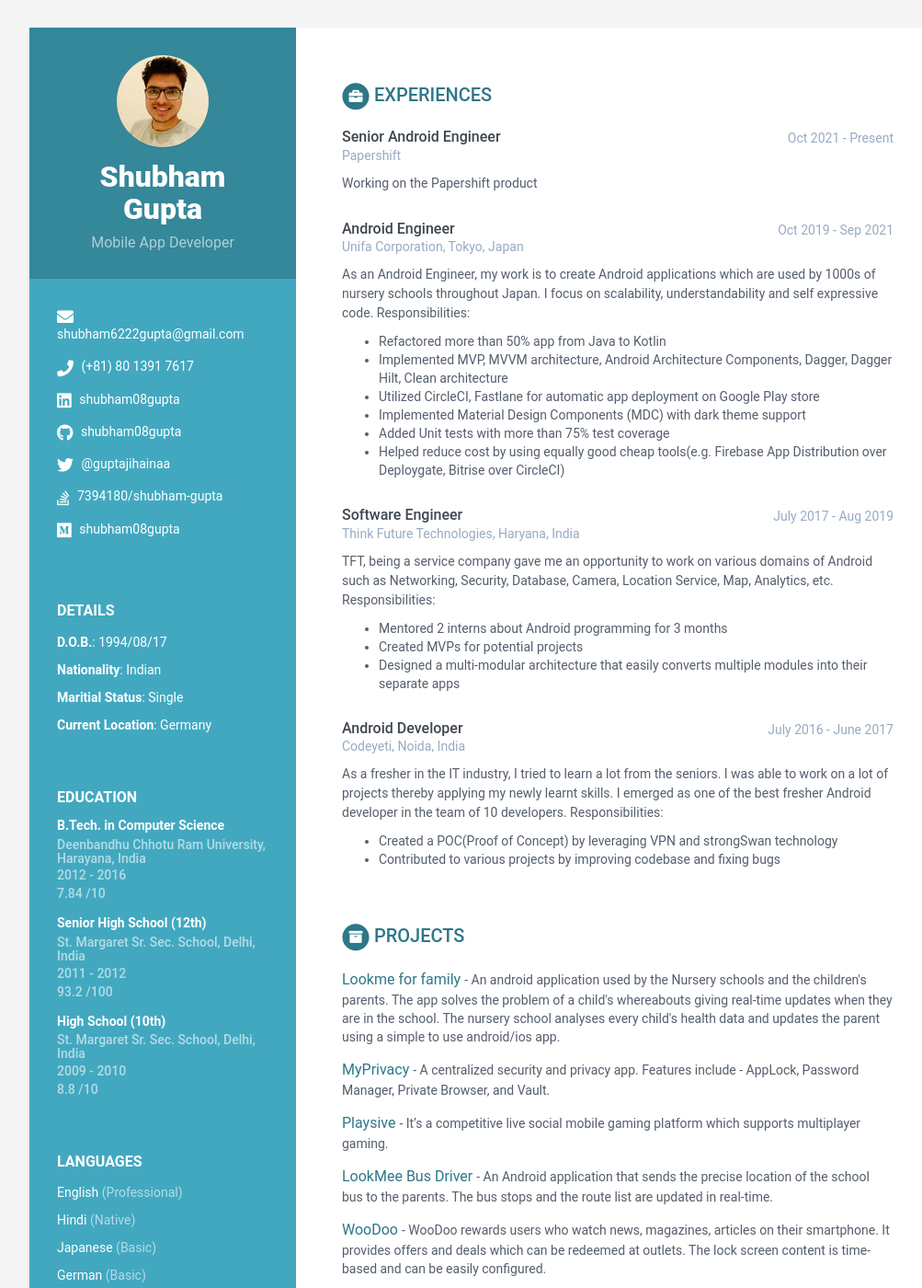
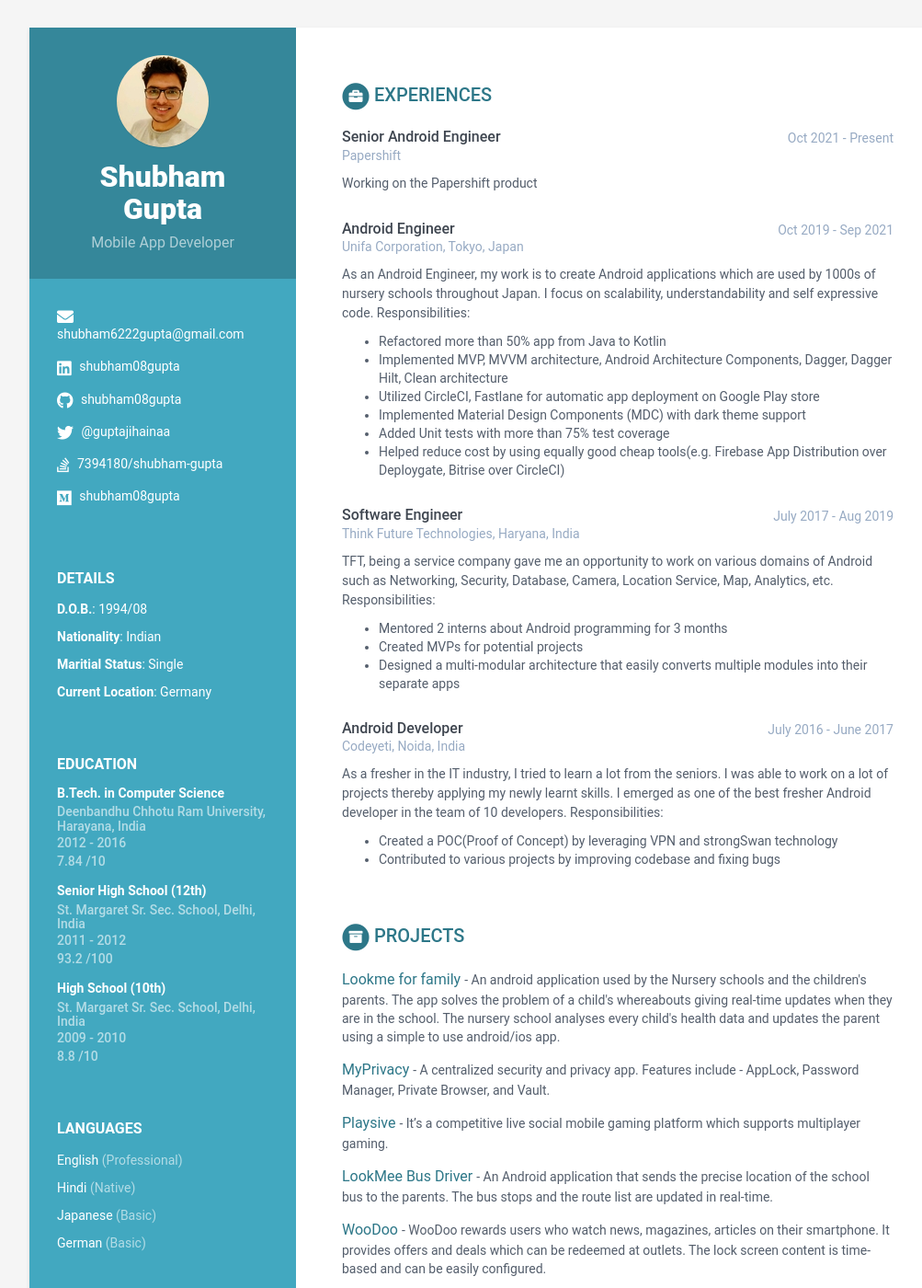
Before and after one commit to shubham08gupta/shubham08gupta.github.io, a Jekyll site: the page built from index.html, in a window 1280 px wide and 1400 px high. Shown: the whole window at 92% size, without its empty margins (108-1111 px from the left). Built offline with Jekyll 4.4.1, drawn with Linux system fonts in a browser that asks for light colours.

Commit message:
Hide phone number | Hide date in DOB

```diff
--- a/_data/data.yml
+++ b/_data/data.yml
@@ -13,7 +13,7 @@ sidebar:
 
     details:
       - title: D.O.B.
-        description: 1994/08/17
+        description: 1994/08
 
       - title: Nationality
         description: Indian
@@ -26,7 +26,7 @@ sidebar:
 
     # Sidebar links
     email: shubham6222gupta@gmail.com
-    phone: (+81) 80 1391 7617
+    phone:
     website: #do not add http://
     linkedin: shubham08gupta
     github: shubham08gupta
@@ -57,9 +57,6 @@ sidebar:
         link:
 
       - item: Technology
-        link:
-
-      - item: Cooking
         link:
 
 career-profile:
```
